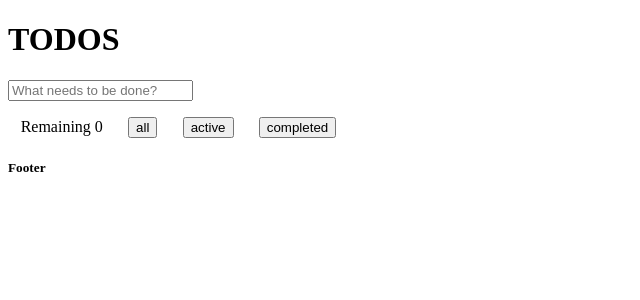
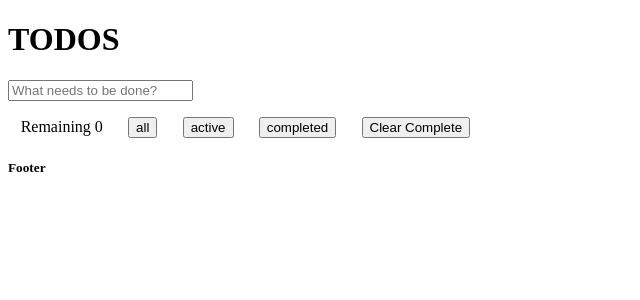
Before and after one commit to esfraner/MVC-TODO, a Vue app in the folder mvc-todo/: page / in a window 1280 px wide. Shown: the top 300 px of the page, without its empty margins (0-640 px from the left). Built offline with nearby package versions, Linux system fonts and the light colour scheme.

Commit message:
feat(app): added clearComplete function and remaining

```diff
--- a/mvc-todo/src/App.vue
+++ b/mvc-todo/src/App.vue
@@ -6,9 +6,12 @@
       <List v-for="todo in filteredTodos" :key="todo.id" :todo="todo" />
     </ul>
     <div>
-      <span>Remaining {{remainingTodos}}</span>
+      <span>Remaining {{ remainingTodos }}</span>
       <span v-for="(val, key) in filters" :key="key" class="filters">
         <button @click="changeVisibility" :id="key">{{ key }}</button>
+      </span>
+      <span>
+        <button @click="clearComplete">Clear Complete</button>
       </span>
     </div>
     <Footer />
@@ -56,6 +59,9 @@ export default {
     changeVisibility: function ({ target }) {
       this.visibility = target.id;
     },
+    clearComplete: function () {
+      this.$store.dispatch("clearComplete");
+    },
   },
 };
 </script>
```
